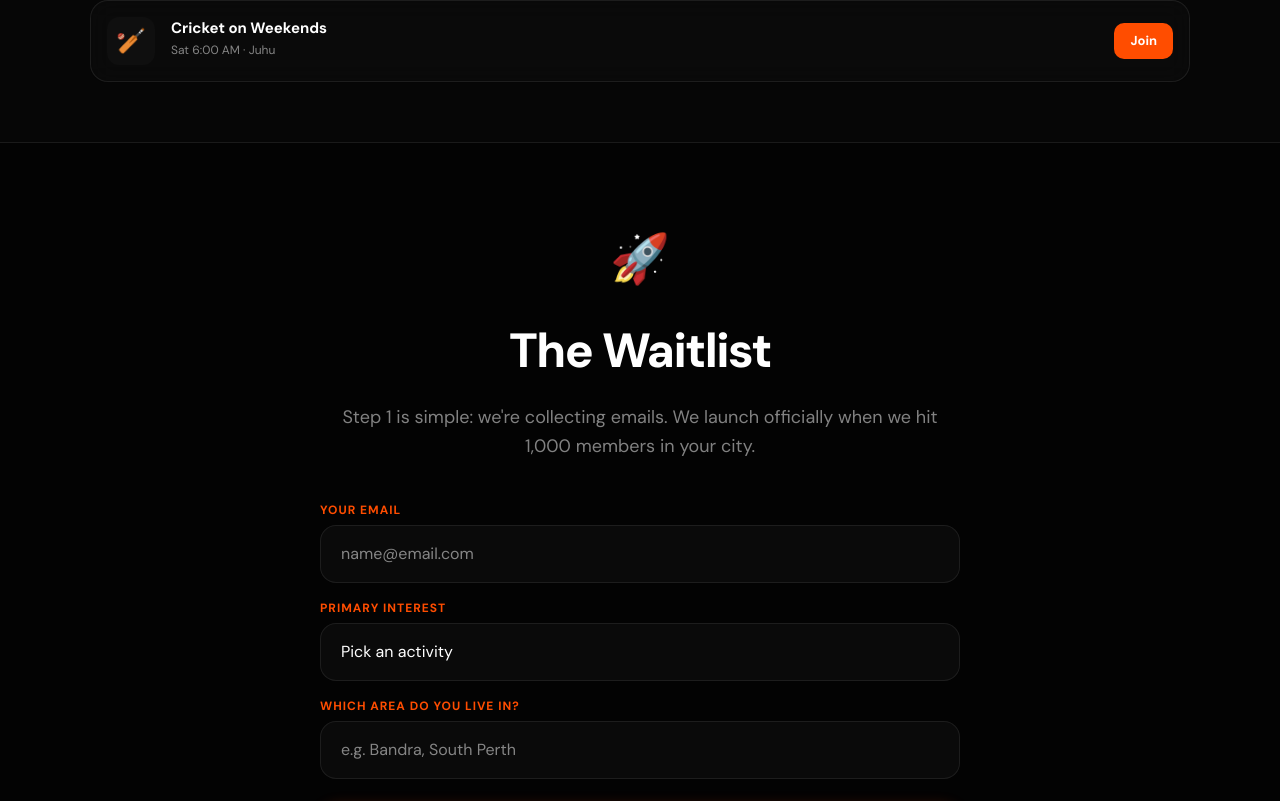
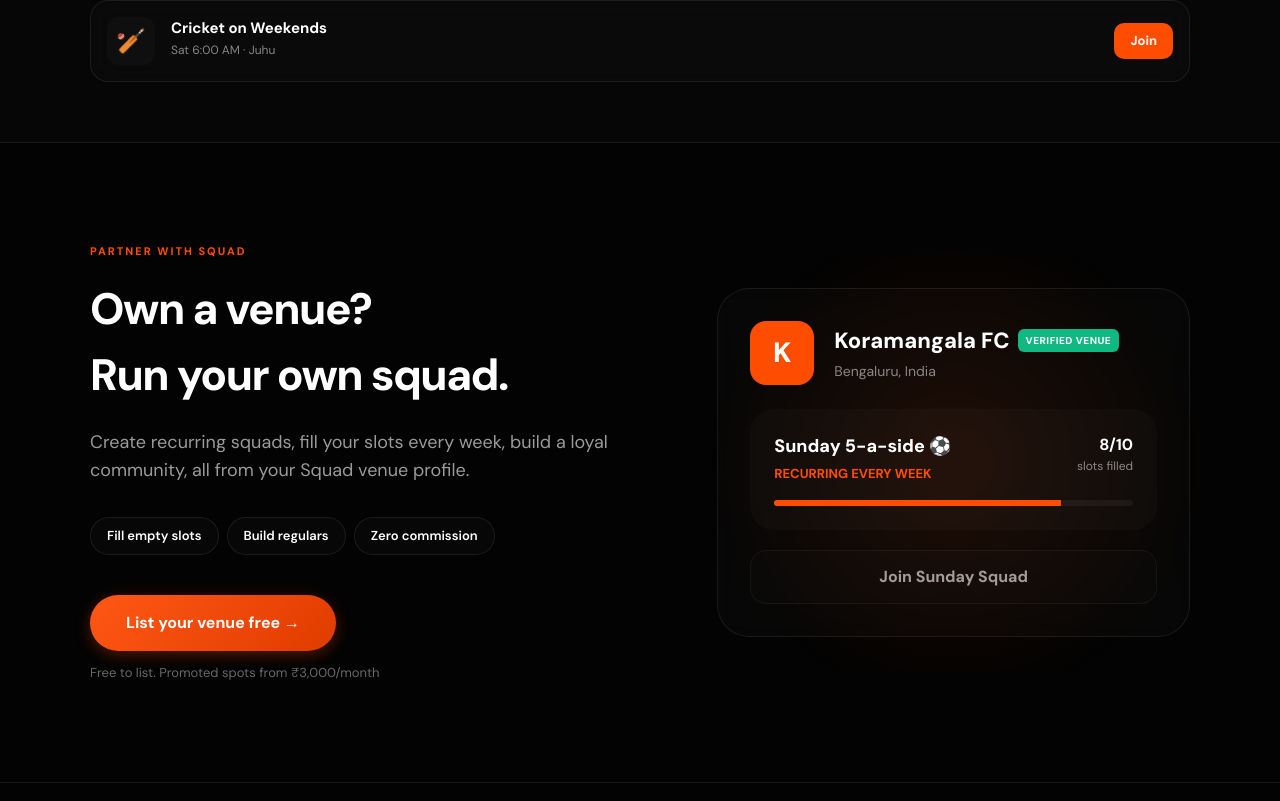
Before and after one commit to rahilmemdani/squad, a Next.js app: page / in a window 1280 px wide. Shown: the part 1710-2511 px from the top of the page. Built offline with nearby package versions, Linux system fonts and the light colour scheme.

Commit message:
Added for venue

```diff
--- a/src/app/page.tsx
+++ b/src/app/page.tsx
@@ -117,6 +117,7 @@
             --input-bg: rgba(0, 0, 0, 0.03);
             --badge-female: #f472b6;
             --badge-verified: #3b82f6;
+            --badge-venue: #10b981;
         }
 
         .dark {
@@ -128,6 +129,7 @@
             --accent: #ff4d00;
             --nav-bg: rgba(3, 3, 3, 0.8);
             --input-bg: rgba(255, 255, 255, 0.03);
+            --filter-active-text: #ffffff;
         }
 
         * { box-sizing: border-box; margin: 0; padding: 0; }
@@ -252,6 +254,7 @@
         }
         .female-only { background: var(--badge-female); color: #fff; }
         .verified-only { background: var(--badge-verified); color: #fff; }
+        .verified-venue { background: var(--badge-venue); color: #fff; }
 
         .filter-chip {
             padding: 8px 16px;
@@ -492,6 +495,75 @@
         </div>
       )}
 
+      {/* Made for venues too */}
+      <section style={{ padding: '100px 20px', borderBottom: '1px solid var(--glass-border)' }}>
+        <div style={{ maxWidth: 1100, margin: '0 auto', display: 'grid', gridTemplateColumns: '1.2fr 1fr', gap: '60px', alignItems: 'center' }} className="grid-2">
+          <div style={{ textAlign: 'left' }}>
+            <div style={{ fontSize: 11, fontWeight: 700, color: 'var(--accent)', letterSpacing: 2, textTransform: 'uppercase', marginBottom: 16 }}>Partner with Squad</div>
+            <h2 className="syne-font h2-title" style={{ fontWeight: 800, fontSize: 44, letterSpacing: -1.5, marginBottom: 20, color: 'var(--text)' }}>Own a venue?<br />Run your own squad.</h2>
+            <p style={{ color: 'var(--text)', opacity: 0.6, fontSize: 18, lineHeight: 1.6, marginBottom: 32 }}>
+              Create recurring squads, fill your slots every week, build a loyal community, all from your Squad venue profile.
+            </p>
+
+            <div style={{ display: 'flex', gap: 8, flexWrap: 'wrap', marginBottom: 40 }}>
+              {["Fill empty slots", "Build regulars", "Zero commission"].map(pill => (
+                <div key={pill} style={{ padding: '8px 16px', borderRadius: 100, background: 'var(--glass-bg)', border: '1px solid var(--glass-border)', fontSize: 13, fontWeight: 600, color: 'var(--text)' }}>
+                  {pill}
+                </div>
+              ))}
+            </div>
+
+            <div style={{ display: 'flex', flexDirection: 'column', gap: 12 }}>
+              <a href="#waitlist" className="btn-primary" style={{ padding: '16px 36px', borderRadius: 100, fontSize: 16, textDecoration: 'none', display: 'inline-block', width: 'fit-content' }}>
+                List your venue free →
+              </a>
+              <p style={{ fontSize: 13, color: 'var(--text)', opacity: 0.4 }}>Free to list. Promoted spots from ₹3,000/month</p>
+            </div>
+          </div>
+
+          <div style={{ position: 'relative' }}>
+            {/* Mock Venue Card */}
+            <div className="glass-card" style={{ borderRadius: 32, padding: '32px', position: 'relative', zIndex: 1 }}>
+              <div style={{ display: 'flex', alignItems: 'center', gap: 20, marginBottom: 24 }}>
+                <div style={{ width: 64, height: 64, borderRadius: 16, background: 'var(--accent)', display: 'flex', alignItems: 'center', justifyContent: 'center', fontSize: 28, color: '#fff', fontWeight: 800 }}>
+                  K
+                </div>
+                <div>
+                  <div style={{ display: 'flex', alignItems: 'center', gap: 8, marginBottom: 4 }}>
+                    <h3 className="syne-font" style={{ fontSize: 22, fontWeight: 800, color: 'var(--text)' }}>Koramangala FC</h3>
+                    <span className="safety-badge verified-venue">Verified Venue</span>
+                  </div>
+                  <div style={{ color: 'var(--text)', opacity: 0.5, fontSize: 14 }}>Bengaluru, India</div>
+                </div>
+              </div>
+
+              <div style={{ background: 'var(--glass-bg)', borderRadius: 24, padding: '24px', marginBottom: 20 }}>
+                <div style={{ display: 'flex', justifyContent: 'space-between', alignItems: 'flex-start', marginBottom: 16 }}>
+                  <div>
+                    <div style={{ fontWeight: 800, fontSize: 18, color: 'var(--text)', marginBottom: 4 }}>Sunday 5-a-side ⚽</div>
+                    <div style={{ color: 'var(--accent)', fontSize: 13, fontWeight: 700 }}>RECURRING EVERY WEEK</div>
+                  </div>
+                  <div style={{ textAlign: 'right' }}>
+                    <div style={{ fontWeight: 700, fontSize: 16, color: 'var(--text)' }}>8/10</div>
+                    <div style={{ fontSize: 12, color: 'var(--text)', opacity: 0.5 }}>slots filled</div>
+                  </div>
+                </div>
+                <div style={{ width: '100%', height: 6, background: 'rgba(255,255,255,0.05)', borderRadius: 10, overflow: 'hidden' }}>
+                  <div style={{ width: '80%', height: '100%', background: 'var(--accent)' }}></div>
+                </div>
+              </div>
+
+              <button disabled style={{ width: '100%', padding: '14px', borderRadius: 16, background: 'var(--glass-bg)', border: '1px solid var(--glass-border)', color: 'var(--text)', fontWeight: 700, opacity: 0.6, cursor: 'not-allowed' }}>
+                Join Sunday Squad
+              </button>
+            </div>
+
+            {/* Background Accent */}
+            <div style={{ position: 'absolute', top: '50%', left: '50%', transform: 'translate(-50%, -50%)', width: '120%', height: '120%', background: 'radial-gradient(circle, rgba(255,77,0,0.1) 0%, transparent 70%)', zIndex: 0 }}></div>
+          </div>
+        </div>
+      </section>
+
       {/* Waitlist Section */}
       <section id="waitlist" style={{ padding: '80px 20px', position: 'relative' }}>
         <div style={{ maxWidth: 640, margin: '0 auto', textAlign: 'center' }}>
```
Lines whose indentation alone changed are shown as unchanged.
